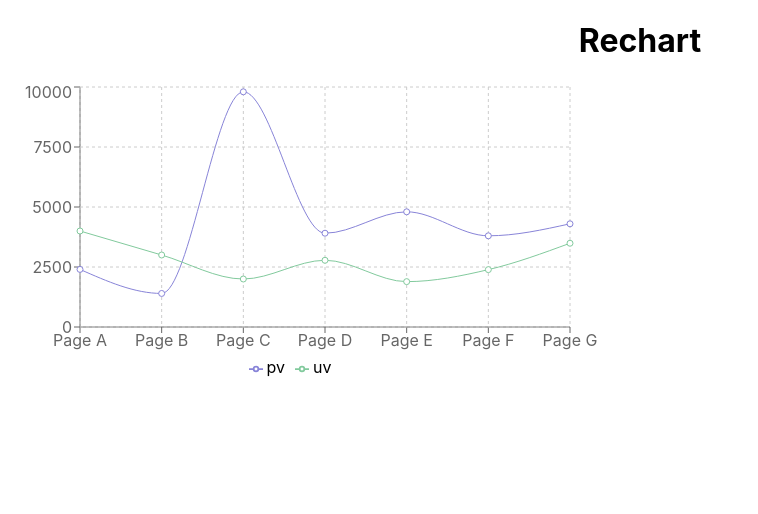
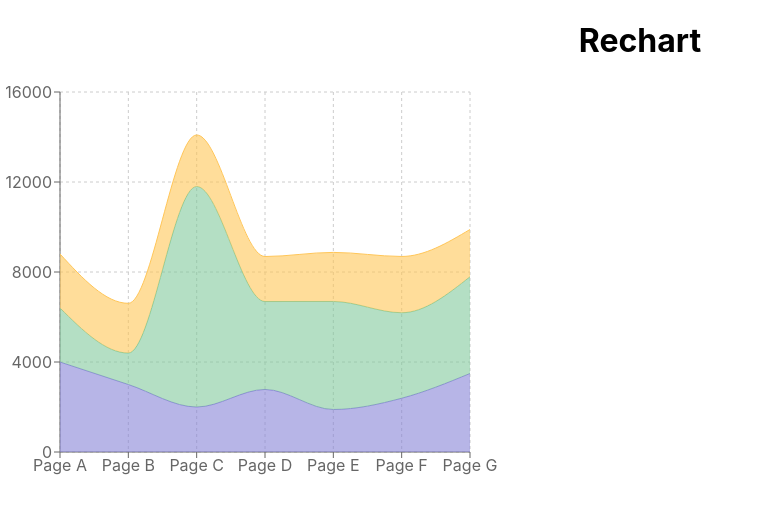
Before and after one commit to HasnaHoqueMitu/recharts, a React (Create React App) app: page / in a window 1280 px wide. Shown: the top 514 px of the page, without its empty margins (0-758 px from the left). Built offline with nearby package versions, Linux system fonts and the light colour scheme.

Commit message:
replaced linechart with areachart

```diff
--- a/src/App.js
+++ b/src/App.js
@@ -1,6 +1,6 @@
 import React from 'react';
 import {
-  LineChart, Line, XAxis, YAxis, CartesianGrid, Tooltip, Legend,
+  AreaChart, Area, XAxis, YAxis, CartesianGrid, Tooltip,
 } from 'recharts';
 import logo from './logo.svg';
 import './App.css';
@@ -18,16 +18,22 @@
   return (
     <div className="App">
         <h1>Rechart</h1>
-        <LineChart width={600} height={300} data={data}
-            margin={{top: 5, right: 30, left: 20, bottom: 5}}>
-        <XAxis dataKey="name"/>
-        <YAxis/>
-        <CartesianGrid strokeDasharray="3 3"/>
-        <Tooltip/>
-        <Legend />
-        <Line type="monotone" dataKey="pv" stroke="#8884d8" activeDot={{r: 8}}/>
-        <Line type="monotone" dataKey="uv" stroke="#82ca9d" />
-        </LineChart>
+        <AreaChart
+        width={500}
+        height={400}
+        data={data}
+        margin={{
+          top: 10, right: 30, left: 0, bottom: 0,
+        }}
+      >
+        <CartesianGrid strokeDasharray="3 3" />
+        <XAxis dataKey="name" />
+        <YAxis />
+        <Tooltip />
+        <Area type="monotone" dataKey="uv" stackId="1" stroke="#8884d8" fill="#8884d8" />
+        <Area type="monotone" dataKey="pv" stackId="1" stroke="#82ca9d" fill="#82ca9d" />
+        <Area type="monotone" dataKey="amt" stackId="1" stroke="#ffc658" fill="#ffc658" />
+      </AreaChart>
     </div>
   );
 }
```
